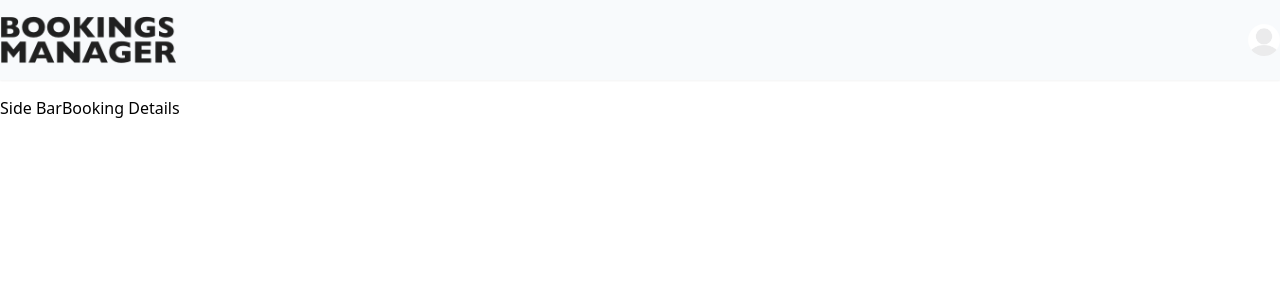
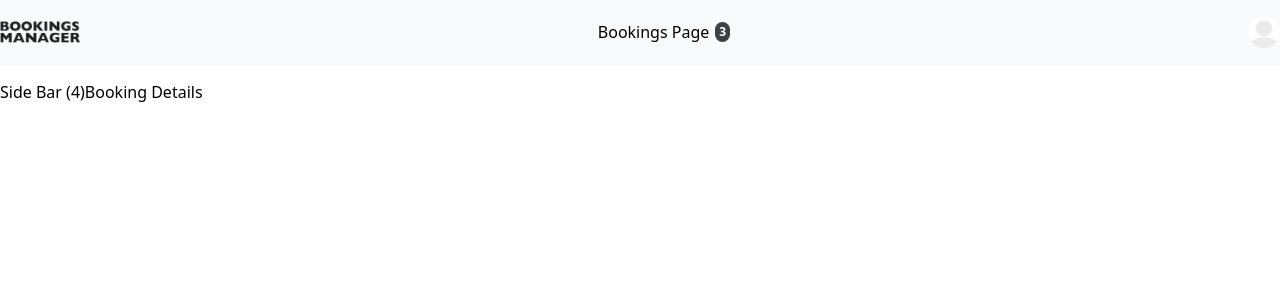
Before and after one commit to iorrah/bookings-manager, a React (Vite) app: page / in a window 1280 px wide. Shown: the top 300 px of the page. Built offline with nearby package versions, Linux system fonts and the light colour scheme.

Commit message:
Integrate data providers to components

```diff
--- a/src/App.tsx
+++ b/src/App.tsx
@@ -1,10 +1,18 @@
 import { NavigationBar } from "./components/NavigationBar";
-import { Bookings } from "./containers/Bookings";
+import { BookingsPage } from "./pages/BookingsPage";
+import { BookingsContext } from "./providers/bookings";
+import { PropertiesContext } from "./providers/properties";
+import bookings from "./data/bookings.json";
+import properties from "./data/properties.json";
 
 const App = () => (
   <>
-    <NavigationBar />
-    <Bookings />
+    <BookingsContext.Provider value={bookings}>
+      <PropertiesContext.Provider value={properties}>
+        <NavigationBar />
+        <BookingsPage />
+      </PropertiesContext.Provider>
+    </BookingsContext.Provider>
   </>
 );
 
--- a/src/components/NavigationBar/index.tsx
+++ b/src/components/NavigationBar/index.tsx
@@ -1,14 +1,31 @@
+import { useContext } from "react";
+
+import { BookingsContext } from "../../providers/bookings";
+
 import Logo from "./logo.png";
 import User from "./user.png";
+import { getActiveBookings } from "../../utils/bookings";
 
-export const NavigationBar = () => (
+export const NavigationBar = () => {
+  const bookings = useContext(BookingsContext);
+  const activeBookings = getActiveBookings(bookings);
+
+  return (
     <nav className="shadow-sm bg-slate-50">
       <div className="container mx-auto flex justify-between py-4 items-center">
         <h1>
-        <img src={Logo} alt="Bookings Manageer Logo" className="w-44" />
+          <img src={Logo} alt="Bookings Manageer Logo" className="w-20" />
         </h1>
+
+        <p className="flex items-center">
+          <span className="mr-1.5">Bookings Page</span>
+          <span className="rounded-full bg-zinc-700 text-white text-xs px-1 py-0.5 font-semibold">
+            {activeBookings.length}
+          </span>
+        </p>
 
         <img src={User} alt="User Profile Image" className="rounded-full w-8" />
       </div>
     </nav>
   );
+};
--- a/src/containers/Bookings/BookingsList/index.tsx
+++ /dev/null
@@ -1,3 +0,0 @@
-export const BookingsList = () => {
-  return <aside>Side Bar</aside>;
-};
--- /dev/null
+++ b/src/pages/BookingsPage/BookingsList/index.tsx
@@ -0,0 +1,8 @@
+import { useContext } from "react";
+import { BookingsContext } from "../../../providers/bookings";
+
+export const BookingsList = () => {
+  const bookings = useContext(BookingsContext);
+
+  return <aside>Side Bar ({bookings.length})</aside>;
+};
--- a/src/containers/Bookings/index.tsx
+++ b/src/pages/BookingsPage/index.tsx
@@ -1,7 +1,7 @@
 import { BookingsList } from "./BookingsList";
 import { BookingDetails } from "./BookingDetails";
 
-export const Bookings = () => {
+export const BookingsPage = () => {
   return (
     <main className="container mx-auto flex py-4">
       <BookingsList />
```
Also changed, not shown: src/pages/BookingsPage/BookingDetails/index.tsx (renamed from src/containers/Bookings/BookingDetails/index.tsx). Lines whose indentation alone changed are shown as unchanged.
